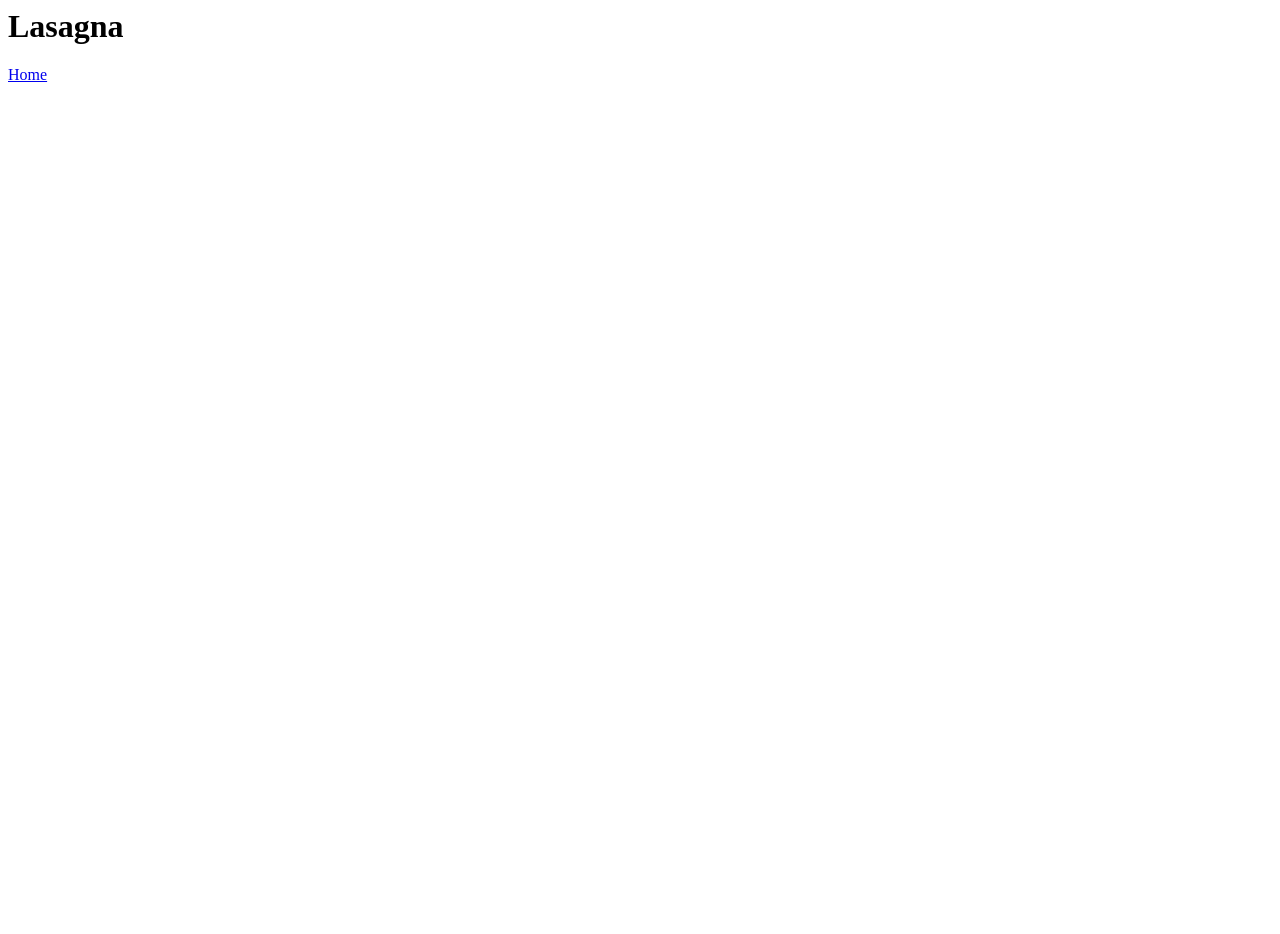
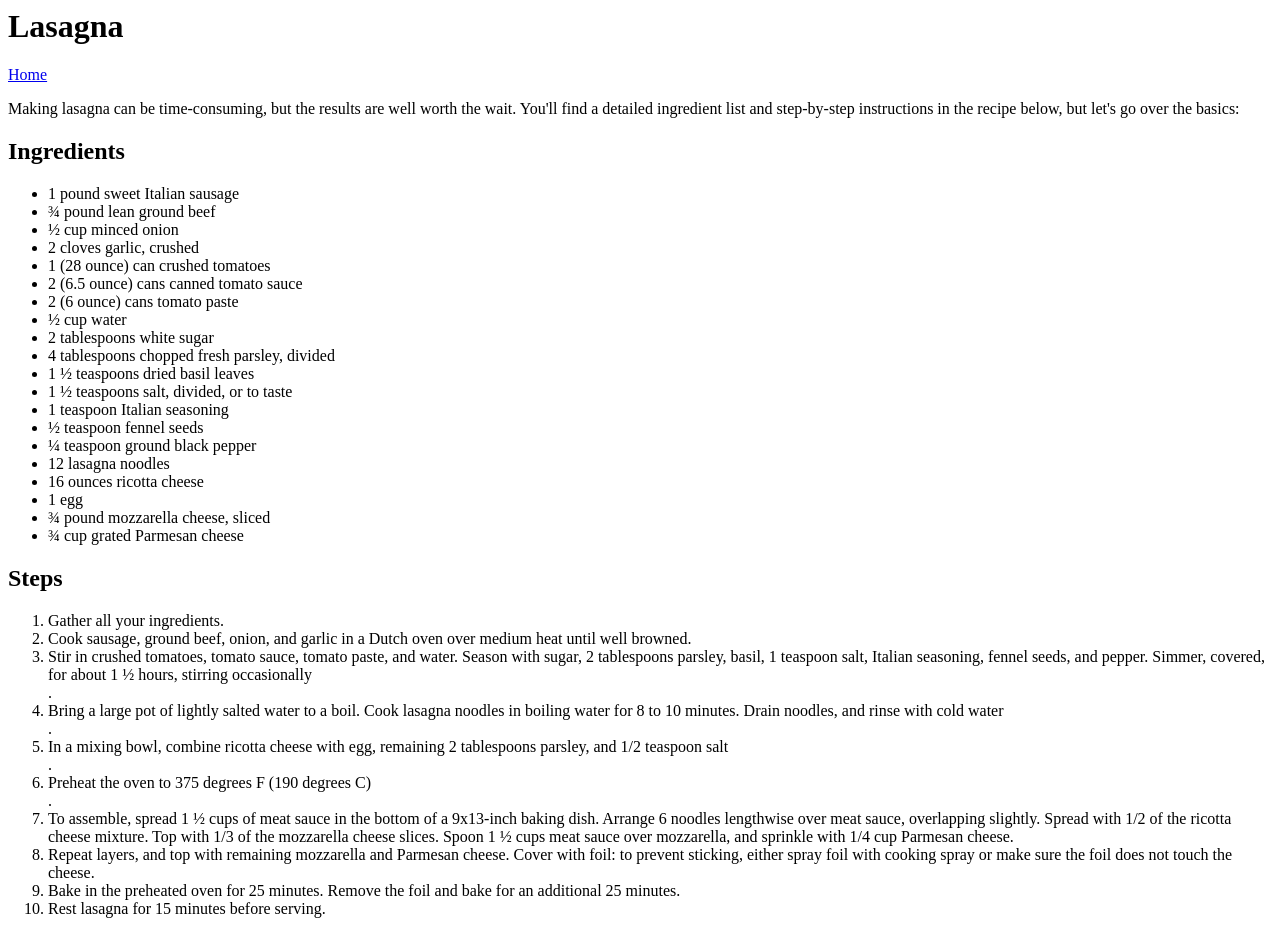
Before and after one commit to nsp5488/odin-recipes, a plain HTML site: page recipes/lasagna.html in a window 1280 px wide. Before the commit the page ends 800 px from the top, so only its background shows below. Drawn offline with Linux system fonts and the light colour scheme.

Commit message:
lasagna recipe

```diff
--- a/recipes/lasagna.html
+++ b/recipes/lasagna.html
@@ -5,5 +5,107 @@
     <body>
         <h1>Lasagna</h1>
         <a href="../index.html">Home</a>
+        <p>
+            Making lasagna can be time-consuming, but the results are well worth
+            the wait. You'll find a detailed ingredient list and step-by-step
+            instructions in the recipe below, but let's go over the basics:
+        </p>
+
+        <h2>Ingredients</h2>
+        <ul>
+            <li>1 pound sweet Italian sausage</li>
+
+            <li>¾ pound lean ground beef</li>
+
+            <li>½ cup minced onion</li>
+
+            <li>2 cloves garlic, crushed</li>
+
+            <li>1 (28 ounce) can crushed tomatoes</li>
+
+            <li>2 (6.5 ounce) cans canned tomato sauce</li>
+
+            <li>2 (6 ounce) cans tomato paste</li>
+            <li>½ cup water</li>
+
+            <li>2 tablespoons white sugar</li>
+
+            <li>4 tablespoons chopped fresh parsley, divided</li>
+
+            <li>1 ½ teaspoons dried basil leaves</li>
+
+            <li>1 ½ teaspoons salt, divided, or to taste</li>
+
+            <li>1 teaspoon Italian seasoning</li>
+
+            <li>½ teaspoon fennel seeds</li>
+
+            <li>¼ teaspoon ground black pepper</li>
+
+            <li>12 lasagna noodles</li>
+
+            <li>16 ounces ricotta cheese</li>
+
+            <li>1 egg</li>
+
+            <li>¾ pound mozzarella cheese, sliced</li>
+
+            <li>¾ cup grated Parmesan cheese</li>
+        </ul>
+        <h2>Steps</h2>
+        <ol>
+            <li>Gather all your ingredients.</li>
+            <li>
+                Cook sausage, ground beef, onion, and garlic in a Dutch oven
+                over medium heat until well browned.
+            </li>
+
+            <li>
+                Stir in crushed tomatoes, tomato sauce, tomato paste, and water.
+                Season with sugar, 2 tablespoons parsley, basil, 1 teaspoon
+                salt, Italian seasoning, fennel seeds, and pepper. Simmer,
+                covered, for about 1 ½ hours, stirring occasionally
+            </li>
+            .
+
+            <li>
+                Bring a large pot of lightly salted water to a boil. Cook
+                lasagna noodles in boiling water for 8 to 10 minutes. Drain
+                noodles, and rinse with cold water
+            </li>
+            .
+
+            <li>
+                In a mixing bowl, combine ricotta cheese with egg, remaining 2
+                tablespoons parsley, and 1/2 teaspoon salt
+            </li>
+            .
+
+            <li>Preheat the oven to 375 degrees F (190 degrees C)</li>
+            .
+
+            <li>
+                To assemble, spread 1 ½ cups of meat sauce in the bottom of a
+                9x13-inch baking dish. Arrange 6 noodles lengthwise over meat
+                sauce, overlapping slightly. Spread with 1/2 of the ricotta
+                cheese mixture. Top with 1/3 of the mozzarella cheese slices.
+                Spoon 1 ½ cups meat sauce over mozzarella, and sprinkle with 1/4
+                cup Parmesan cheese.
+            </li>
+
+            <li>
+                Repeat layers, and top with remaining mozzarella and Parmesan
+                cheese. Cover with foil: to prevent sticking, either spray foil
+                with cooking spray or make sure the foil does not touch the
+                cheese.
+            </li>
+
+            <li>
+                Bake in the preheated oven for 25 minutes. Remove the foil and
+                bake for an additional 25 minutes.
+            </li>
+
+            <li>Rest lasagna for 15 minutes before serving.</li>
+        </ol>
     </body>
 </html>
```
